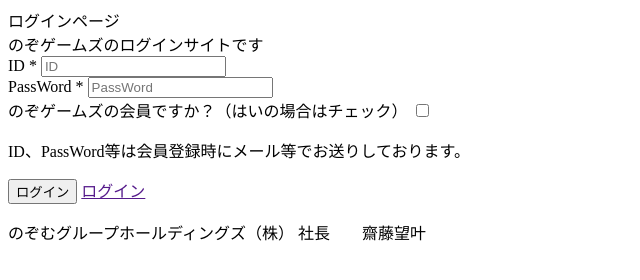
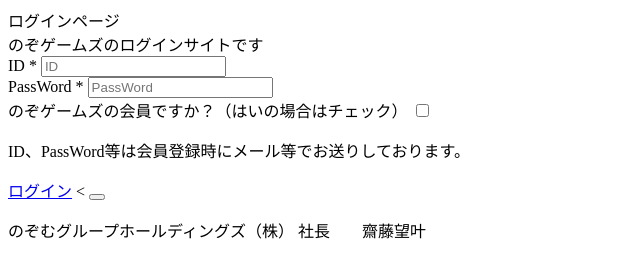
Before and after one commit to Nozomu-0708/Nozomu-0708, a plain HTML site: page index.html in a window 1280 px wide. Shown: the whole page, without its empty margins (0-640 px from the left). Drawn offline with Linux system fonts and the light colour scheme.

Commit message:
Update index.html

```diff
--- a/index.html
+++ b/index.html
@@ -29,9 +29,9 @@
         </div>
 
 
-        <button type="submit" class="submit-button">ログイン</button><sise:100></sise:100>
-        <a href=""><span class="ttl">ログイン</span></a>
-    </form>
+        <a href="https://sites.google.com/view/nozomuguru-puho-ruthinguzu/%E3%83%9B%E3%83%BC%E3%83%A0"><span class="ttl">ログイン</span></a>
+    <
+        <button type="submit"/form>
     </div>
   </div>
 
```
